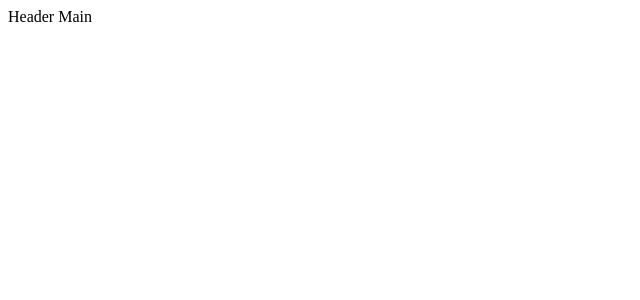
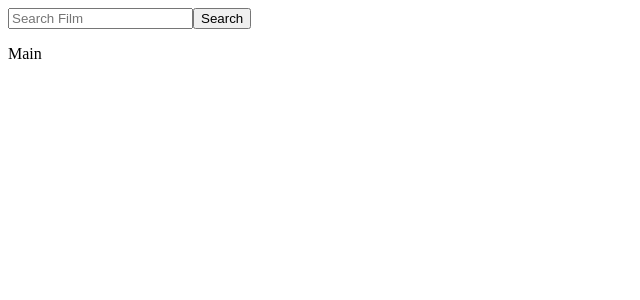
Before and after one commit to NicholasConti/vite-boolflix, a Vue app: page / in a window 1280 px wide. Shown: the top 300 px of the page, without its empty margins (0-640 px from the left). Built offline with nearby package versions, Linux system fonts and the light colour scheme.

Commit message:
milestone1

```diff
--- a/src/App.vue
+++ b/src/App.vue
@@ -1,5 +1,5 @@
 <script>
-//import axios from 'axios';
+import axios from 'axios';
 import { store } from './store';
 import AppHeader from './components/AppHeader.vue';
 import AppMain from './components/AppMain.vue';
@@ -11,15 +11,30 @@
     },
     data() {
         return {
-            store,
+            store
+        }
+    },
+    methods: {
+        search() {
+            console.log('ho ascoltato questo evento');
+            axios.get(store.config.url_movies, {
+                params: {
+                    api_key: store.config.apiKey,
+                    query: store.searchText
+                }
+            })
+                .then((response) => {
+                    this.store.movies = response.data.results;
+                    console.log(this.store.movies);
 
+                })
         }
     }
 }
 </script>
 
 <template>
-    <AppHeader />
+    <AppHeader @searchName="search" />
     <AppMain />
 </template>
 
--- a/src/components/AppHeader.vue
+++ b/src/components/AppHeader.vue
@@ -1,11 +1,32 @@
 <script>
+import { store } from '../store';
+
 export default {
-    name: 'Header'
+    name: 'Header',
+    data() {
+        return {
+            store,
+
+        }
+    }
 }
 </script>
 
 <template>
-    Header
+    <form @submit.prevent="$emit('searchName')">
+        <input type="text" placeholder="Search Film" v-model="store.searchText">
+        <button type="submit">Search</button>
+    </form>
+    <ul>
+        <li v-for="movie in store.movies">
+            <h4> {{ movie.title }}</h4>
+            <ul>
+                <li>{{ movie.original_title }}</li>
+                <li>{{ movie.original_language }}</li>
+                <li>{{ movie.vote_average }}</li>
+            </ul>
+        </li>
+    </ul>
 </template>
 
 <style lang="scss" scoped></style>
--- a/src/store.js
+++ b/src/store.js
@@ -5,6 +5,7 @@
     movies: [],
     series: [],
     config: {
-        apiKey: '157fa4cf440f53cf54157c90f392fc84'
+        apiKey: '157fa4cf440f53cf54157c90f392fc84',
+        url_movies: 'https://api.themoviedb.org/3/search/movie'
     }
 });
```
